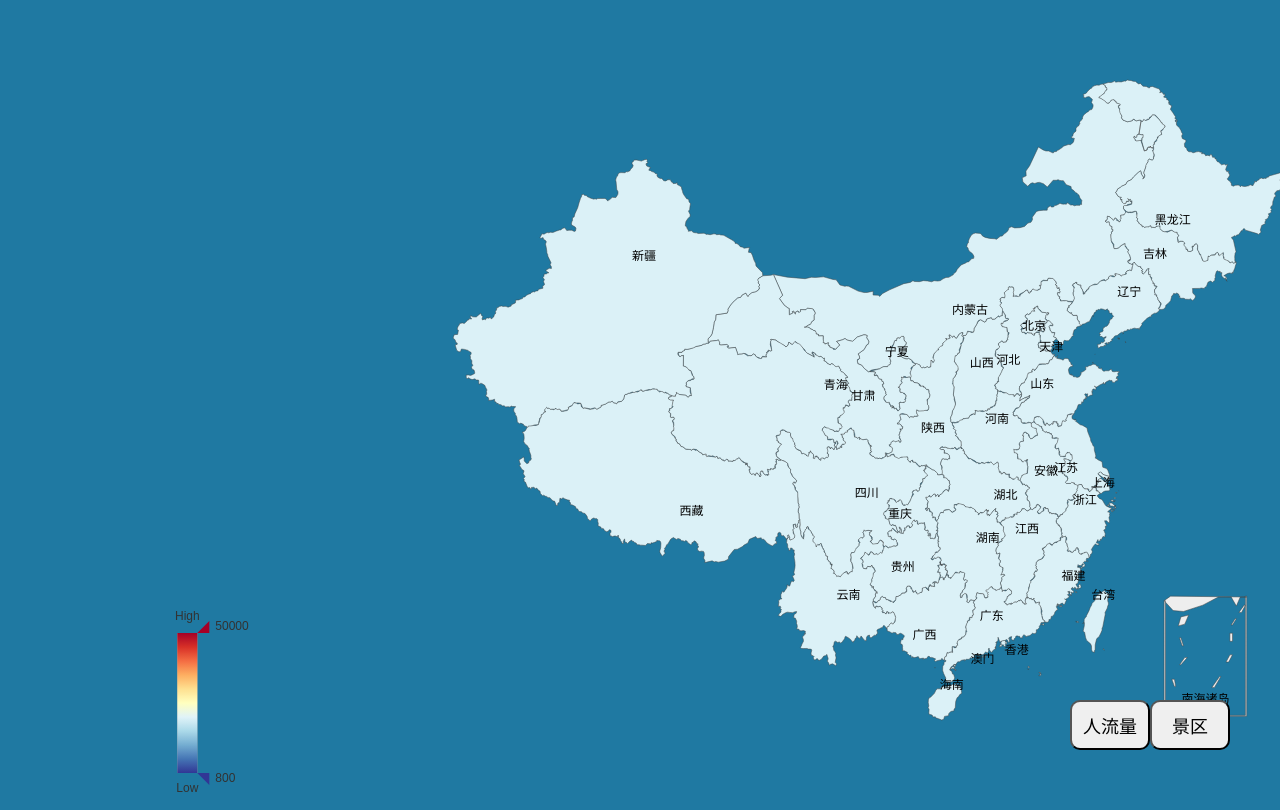
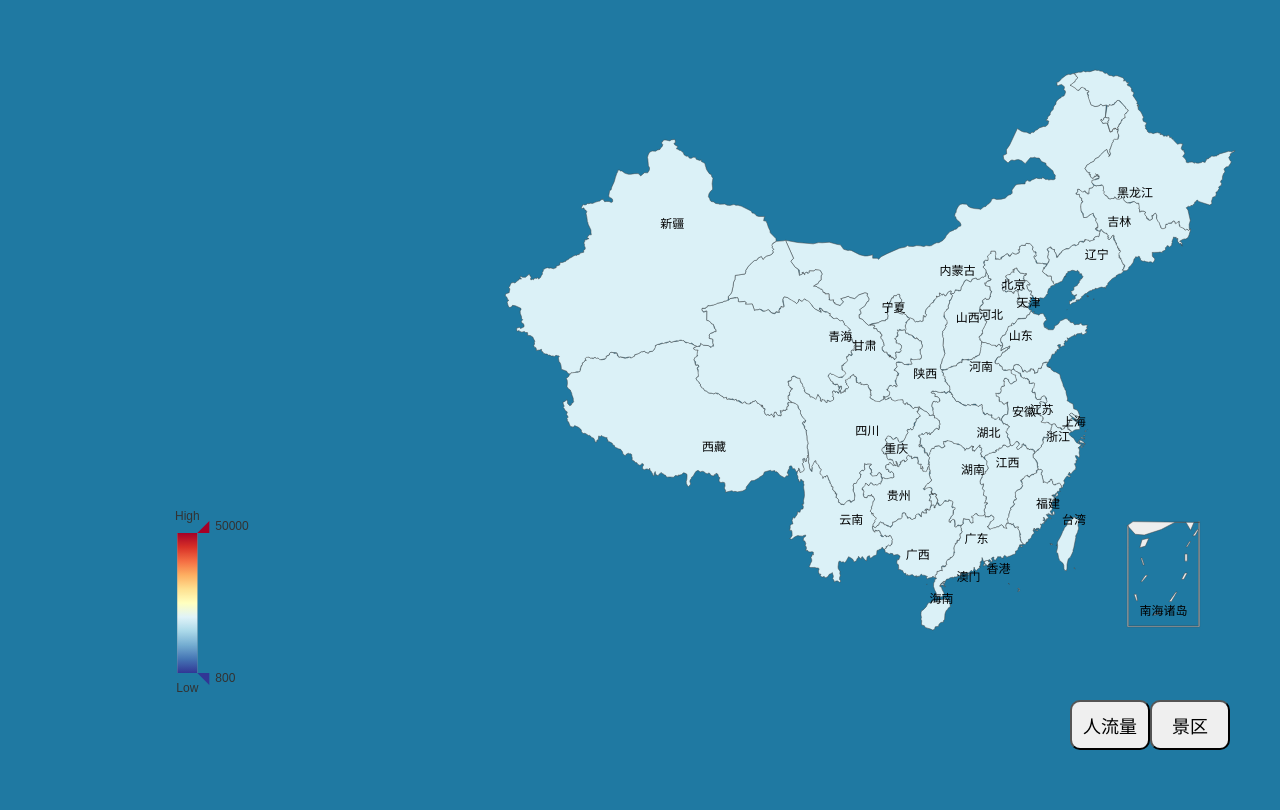
Before and after one commit to Coder-XO/travelDataVisual, a website: page index.html in a window 1280 px wide. Shown: the top 810 px of the page. Drawn offline with Linux system fonts and the light colour scheme.

Commit message:
缩小了

```diff
--- a/index.html
+++ b/index.html
@@ -32,7 +32,7 @@
         <link rel="stylesheet" href="./CSS/main.css">
 </head>
 <body>
-<div id="container" style="height: 800px;width:1400px;"></div>
+<div id="container" style="height: 700px;width:1400px;"></div>
 <!--<div id="text">-->
 <!--    <span style="font-size: 46px;user-select: none;line-height:60px; font-family: 欧体">中国地区</span><br>-->
 <!--    <span style="font-size: 46px;user-select: none;font-family: 欧体">旅游数据</span>-->
```
